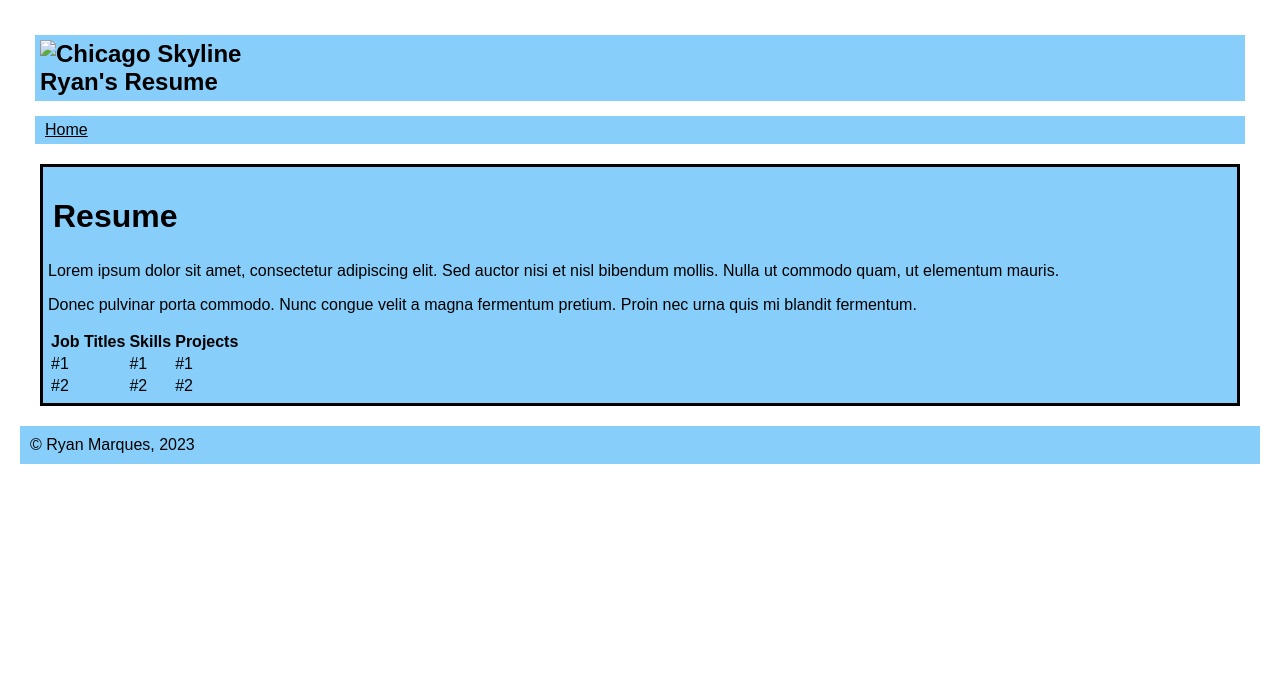
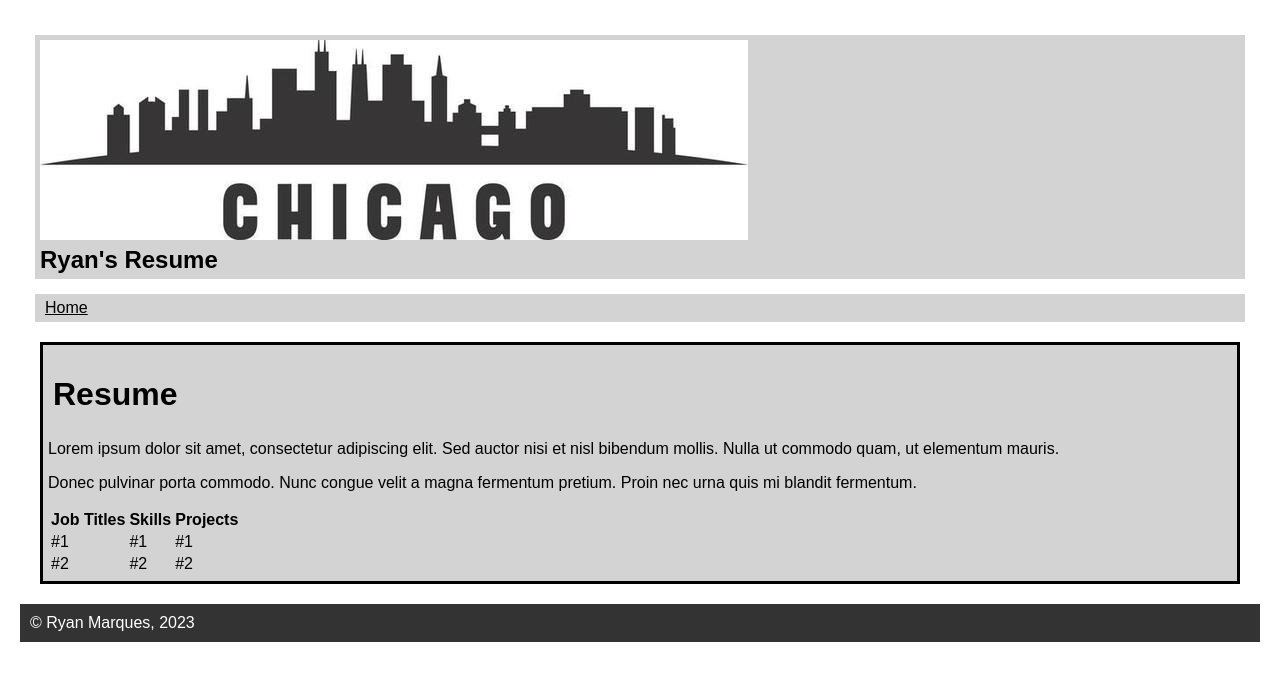
Before and after one commit to RyanMarques12/Portfolio-Sprint1, a plain HTML site: page Resume.html in a window 1280 px wide. Drawn offline with Linux system fonts and the light colour scheme.

Commit message:
Added images

```diff
--- a/Resume.html
+++ b/Resume.html
@@ -5,10 +5,10 @@
     <meta http-equiv="X-UA-Compatible" content="IE=edge" />
     <meta name="viewport" content="width=device-width, initial-scale=1.0" />
     <title>Ryan's Resume</title>
-    <link rel="stylesheet" href="Stylesheet2.css">
+    <link rel="stylesheet" href="Stylesheet.css">
   </head>
   <body>
-    <h2> <img src="/static.vecteezy.com/system/resources/previews/001/966/939/original/chicago-skyline-on-background-free-vector.jpg" alt="Chicago Skyline" />
+    <h2> <img src="chicago-skyline.jpg" alt="Chicago Skyline" />
         <br>
         Ryan's Resume </h2>
       <nav>
@@ -20,6 +20,7 @@
         Nulla ut commodo quam, ut elementum mauris.
         <p>Donec pulvinar porta commodo. Nunc congue velit a magna fermentum pretium.
         Proin nec urna quis mi blandit fermentum.
+         </p>
          </p>
     <table>
         <tr>
```
Also changed, not shown: Index.html (+1 -1 lines), Portrait.jpg (added), chicago-skyline.jpg (added).
